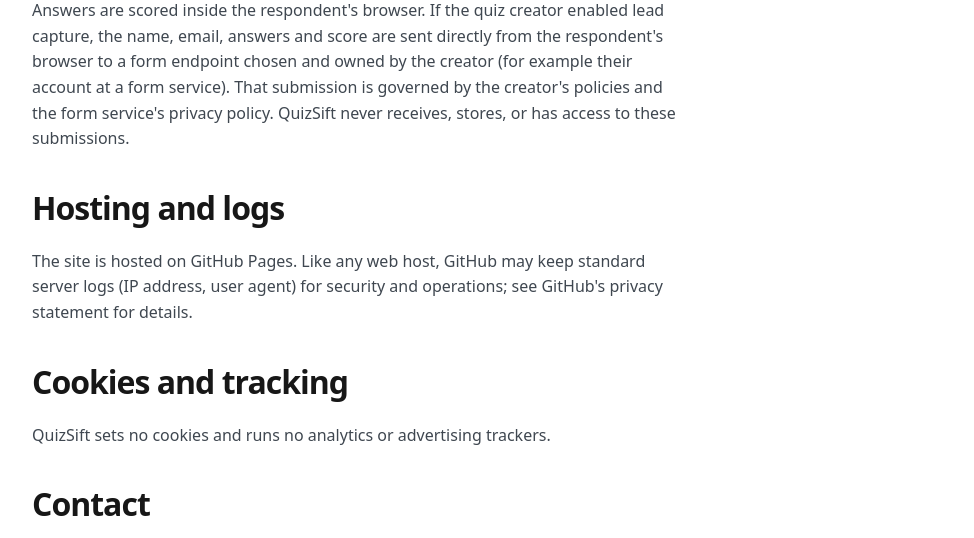
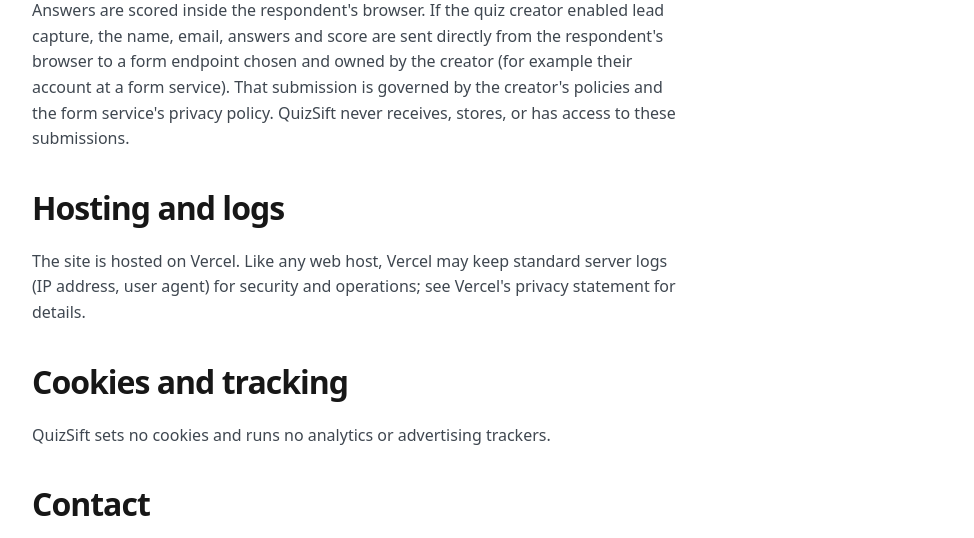
Before and after one commit to Sivadheeraj5356/quizsift, a plain HTML site: page privacy.html in a window 1280 px wide. Shown: the part 559-1097 px from the top of the page, without its empty margins (152-1126 px from the left). Drawn offline with Linux system fonts and the light colour scheme.

Commit message:
Fix hosting provider in privacy policy (Vercel, not GitHub Pages)

```diff
--- a/privacy.html
+++ b/privacy.html
@@ -27,7 +27,7 @@
 <h2>Quiz responses and lead capture</h2>
 <p>Answers are scored inside the respondent's browser. If the quiz creator enabled lead capture, the name, email, answers and score are sent directly from the respondent's browser to a form endpoint chosen and owned by the creator (for example their account at a form service). That submission is governed by the creator's policies and the form service's privacy policy. QuizSift never receives, stores, or has access to these submissions.</p>
 <h2>Hosting and logs</h2>
-<p>The site is hosted on GitHub Pages. Like any web host, GitHub may keep standard server logs (IP address, user agent) for security and operations; see GitHub's privacy statement for details.</p>
+<p>The site is hosted on Vercel. Like any web host, Vercel may keep standard server logs (IP address, user agent) for security and operations; see Vercel's privacy statement for details.</p>
 <h2>Cookies and tracking</h2>
 <p>QuizSift sets no cookies and runs no analytics or advertising trackers.</p>
 <h2>Contact</h2>
```
